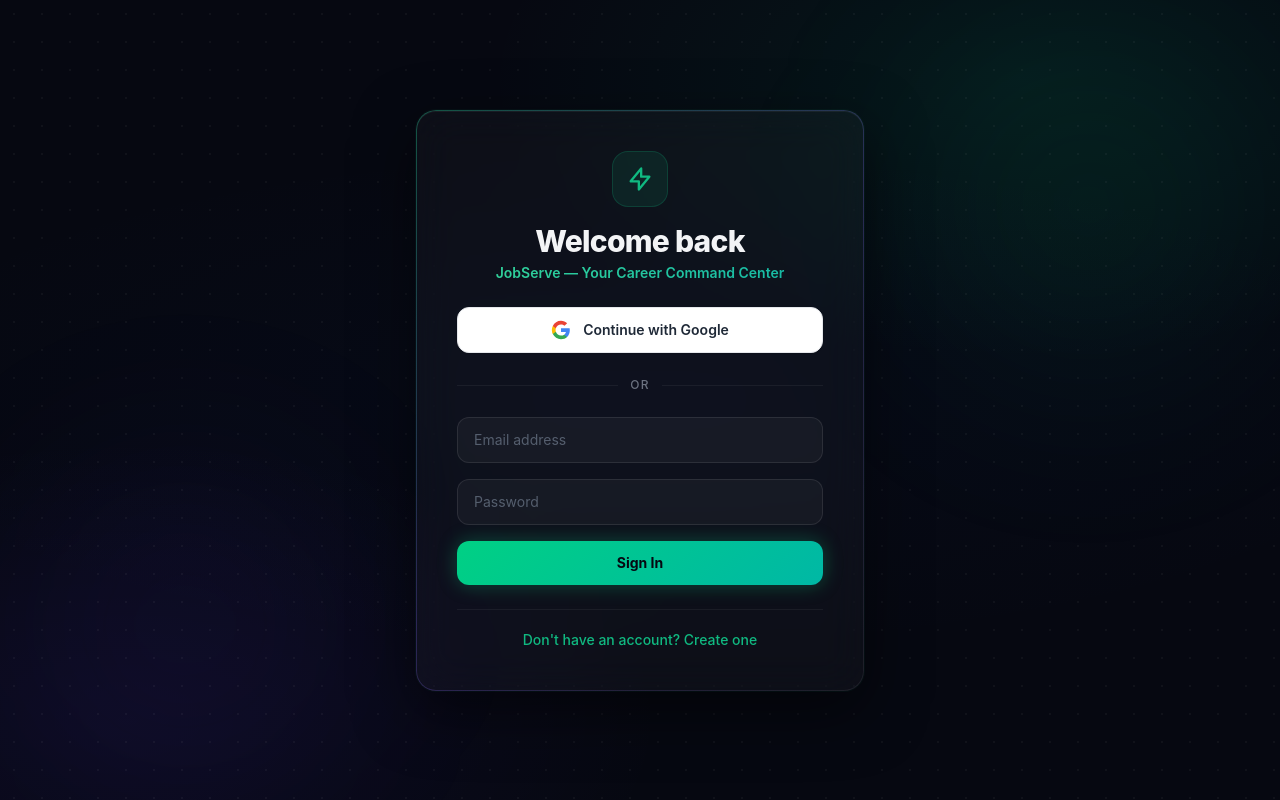
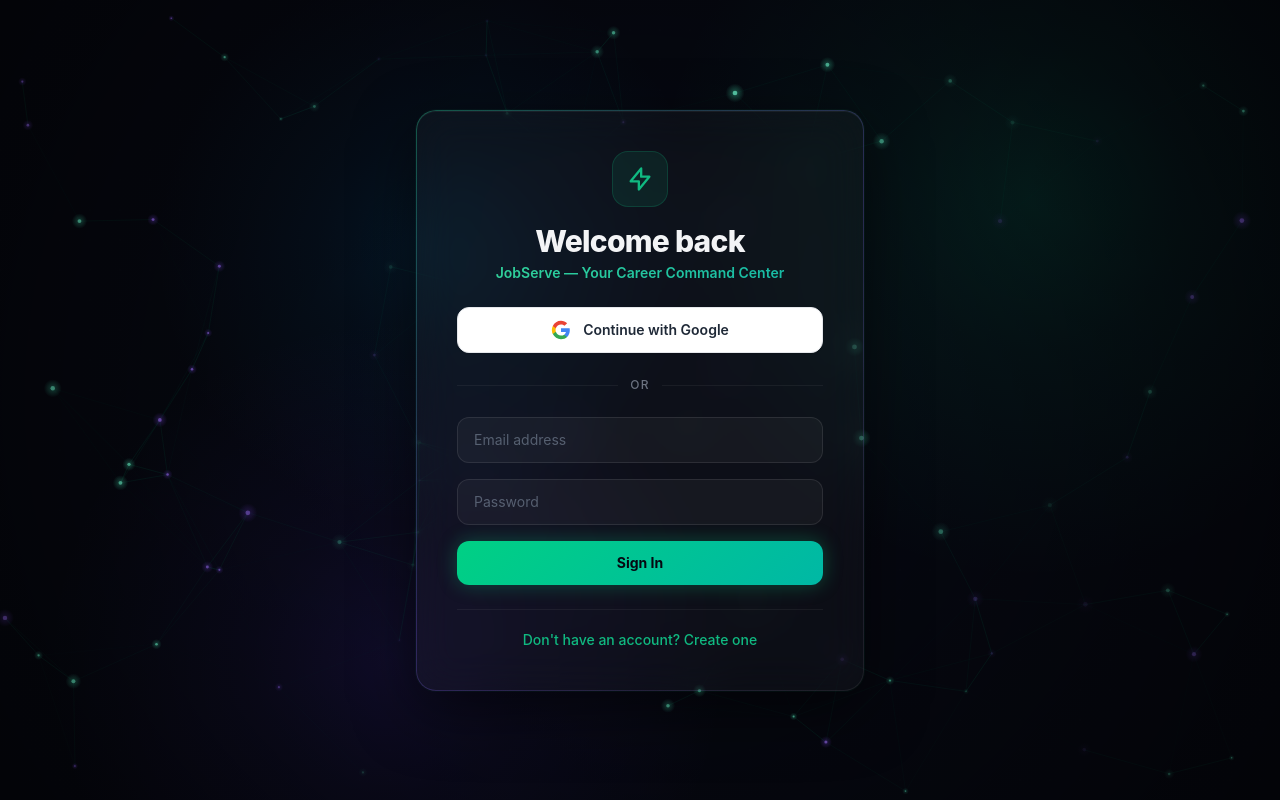
Before and after one commit to Gurjit-30/JobServe, a React (Create React App) app in the folder frontend/: page / in a window 1280 px wide. Built offline with nearby package versions, Linux system fonts and the light colour scheme; no server answers.

Commit message:
feat: canvas particle constellation animation background

```diff
--- a/frontend/src/App.js
+++ b/frontend/src/App.js
@@ -4,6 +4,7 @@
 import JobList from "./component/JobList";
 import Login from "./component/Login";
 import ResumeAnalyzer from "./component/ResumeAnalyzer";
+import AnimatedBackground from "./component/AnimatedBackground";
 
 const API = process.env.REACT_APP_API_URL;
 
@@ -55,6 +56,7 @@
 
   return (
     <div className="app-bg text-gray-100">
+      <AnimatedBackground />
       {/* NAVBAR */}
       <nav className="navbar-glass p-4 sticky top-0 z-50">
         <div className="max-w-4xl mx-auto flex justify-between items-center px-2">
--- /dev/null
+++ b/frontend/src/component/AnimatedBackground.js
@@ -0,0 +1,153 @@
+import React, { useEffect, useRef } from "react";
+
+export default function AnimatedBackground() {
+  const canvasRef = useRef(null);
+
+  useEffect(() => {
+    const canvas = canvasRef.current;
+    const ctx = canvas.getContext("2d");
+    let animId;
+
+    const resize = () => {
+      canvas.width  = window.innerWidth;
+      canvas.height = window.innerHeight;
+    };
+    resize();
+    window.addEventListener("resize", resize);
+
+    // ── Particles ──────────────────────────────────────────────────────────────
+    const PARTICLE_COUNT = 90;
+    const MAX_DIST = 140;
+
+    const particles = Array.from({ length: PARTICLE_COUNT }, () => ({
+      x:  Math.random() * window.innerWidth,
+      y:  Math.random() * window.innerHeight,
+      vx: (Math.random() - 0.5) * 0.45,
+      vy: (Math.random() - 0.5) * 0.45,
+      r:  Math.random() * 1.8 + 0.6,
+      // teal or purple tint
+      hue: Math.random() > 0.5 ? 162 : 260,
+    }));
+
+    // ── Orbs (large blurry glows) ─────────────────────────────────────────────
+    const orbs = [
+      { x: 0.8,  y: 0.1,  r: 380, color: "rgba(0,210,140,",  spd: 0.00012 },
+      { x: 0.15, y: 0.85, r: 340, color: "rgba(99,60,255,",   spd: 0.00009 },
+      { x: 0.5,  y: 0.45, r: 280, color: "rgba(0,140,210,",   spd: 0.00015 },
+    ];
+    let t = 0;
+
+    // ── Draw loop ─────────────────────────────────────────────────────────────
+    const draw = () => {
+      t++;
+      const W = canvas.width;
+      const H = canvas.height;
+
+      // Clear
+      ctx.clearRect(0, 0, W, H);
+
+      // Background base
+      ctx.fillStyle = "#060811";
+      ctx.fillRect(0, 0, W, H);
+
+      // Dot grid
+      ctx.fillStyle = "rgba(255,255,255,0.025)";
+      const gs = 30;
+      for (let gx = 0; gx < W; gx += gs) {
+        for (let gy = 0; gy < H; gy += gs) {
+          ctx.beginPath();
+          ctx.arc(gx, gy, 0.7, 0, Math.PI * 2);
+          ctx.fill();
+        }
+      }
+
+      // Animated aurora orbs
+      orbs.forEach((orb, i) => {
+        const px = (orb.x + Math.sin(t * orb.spd + i * 2.1) * 0.18) * W;
+        const py = (orb.y + Math.cos(t * orb.spd + i * 1.7) * 0.15) * H;
+        const grad = ctx.createRadialGradient(px, py, 0, px, py, orb.r);
+        grad.addColorStop(0,   orb.color + "0.13)");
+        grad.addColorStop(0.4, orb.color + "0.06)");
+        grad.addColorStop(1,   orb.color + "0)");
+        ctx.fillStyle = grad;
+        ctx.beginPath();
+        ctx.arc(px, py, orb.r, 0, Math.PI * 2);
+        ctx.fill();
+      });
+
+      // Particle connections
+      for (let i = 0; i < particles.length; i++) {
+        for (let j = i + 1; j < particles.length; j++) {
+          const dx = particles[i].x - particles[j].x;
+          const dy = particles[i].y - particles[j].y;
+          const dist = Math.sqrt(dx * dx + dy * dy);
+          if (dist < MAX_DIST) {
+            const alpha = (1 - dist / MAX_DIST) * 0.18;
+            ctx.strokeStyle = `rgba(0,210,140,${alpha})`;
+            ctx.lineWidth = 0.8;
+            ctx.beginPath();
+            ctx.moveTo(particles[i].x, particles[i].y);
+            ctx.lineTo(particles[j].x, particles[j].y);
+            ctx.stroke();
+          }
+        }
+      }
+
+      // Particles
+      particles.forEach((p) => {
+        // Update
+        p.x += p.vx;
+        p.y += p.vy;
+        if (p.x < 0 || p.x > W) p.vx *= -1;
+        if (p.y < 0 || p.y > H) p.vy *= -1;
+
+        // Pulse alpha
+        const pulse = 0.55 + 0.45 * Math.sin(t * 0.02 + p.x * 0.01);
+
+        // Draw glow
+        const glow = ctx.createRadialGradient(p.x, p.y, 0, p.x, p.y, p.r * 4);
+        glow.addColorStop(0,   `hsla(${p.hue},100%,65%,${pulse * 0.4})`);
+        glow.addColorStop(1,   `hsla(${p.hue},100%,65%,0)`);
+        ctx.fillStyle = glow;
+        ctx.beginPath();
+        ctx.arc(p.x, p.y, p.r * 4, 0, Math.PI * 2);
+        ctx.fill();
+
+        // Draw core dot
+        ctx.fillStyle = `hsla(${p.hue},100%,72%,${pulse * 0.85})`;
+        ctx.beginPath();
+        ctx.arc(p.x, p.y, p.r, 0, Math.PI * 2);
+        ctx.fill();
+      });
+
+      // Scanline vignette overlay
+      const vig = ctx.createRadialGradient(W/2, H/2, H*0.2, W/2, H/2, H*0.95);
+      vig.addColorStop(0, "rgba(0,0,0,0)");
+      vig.addColorStop(1, "rgba(0,0,0,0.55)");
+      ctx.fillStyle = vig;
+      ctx.fillRect(0, 0, W, H);
+
+      animId = requestAnimationFrame(draw);
+    };
+
+    draw();
+    return () => {
+      cancelAnimationFrame(animId);
+      window.removeEventListener("resize", resize);
+    };
+  }, []);
+
+  return (
+    <canvas
+      ref={canvasRef}
+      style={{
+        position: "fixed",
+        inset: 0,
+        width: "100%",
+        height: "100%",
+        zIndex: 0,
+        pointerEvents: "none",
+      }}
+    />
+  );
+}
--- a/frontend/src/component/Login.js
+++ b/frontend/src/component/Login.js
@@ -1,5 +1,6 @@
 import React, { useState, useEffect } from "react";
 import axios from "axios";
+import AnimatedBackground from "./AnimatedBackground";
 
 const API = process.env.REACT_APP_API_URL;
 
@@ -73,6 +74,7 @@
 
   return (
     <div className="app-bg flex items-center justify-center py-12 px-4 sm:px-6 lg:px-8">
+      <AnimatedBackground />
       {/* Background orbs come from CSS .app-bg ::before/::after */}
 
       <div className="max-w-md w-full space-y-6 glass-card gradient-border p-10 animate-fade-in-scale relative z-10">
--- a/frontend/src/index.css
+++ b/frontend/src/index.css
@@ -12,55 +12,8 @@
 .app-bg {
   min-height: 100vh;
   background-color: #060811;
-  background-image:
-    /* subtle dot grid */
-    radial-gradient(circle, rgba(255,255,255,0.04) 1px, transparent 1px),
-    /* deep teal glow top-right */
-    radial-gradient(ellipse 60% 50% at 80% 10%, rgba(0, 210, 140, 0.08) 0%, transparent 70%),
-    /* deep indigo glow bottom-left */
-    radial-gradient(ellipse 60% 50% at 10% 90%, rgba(99, 60, 255, 0.07) 0%, transparent 70%),
-    /* mid blue tint center */
-    radial-gradient(ellipse 80% 40% at 50% 50%, rgba(30, 80, 180, 0.04) 0%, transparent 80%);
-  background-size: 28px 28px, 100% 100%, 100% 100%, 100% 100%;
   position: relative;
-}
-
-/* Animated floating orbs */
-.app-bg::before,
-.app-bg::after {
-  content: '';
-  position: fixed;
-  border-radius: 50%;
-  filter: blur(80px);
-  pointer-events: none;
-  z-index: 0;
-}
-.app-bg::before {
-  width: 500px;
-  height: 500px;
-  background: radial-gradient(circle, rgba(0, 210, 140, 0.09) 0%, transparent 70%);
-  top: -100px;
-  right: -100px;
-  animation: orb-drift-a 18s ease-in-out infinite alternate;
-}
-.app-bg::after {
-  width: 450px;
-  height: 450px;
-  background: radial-gradient(circle, rgba(99, 60, 255, 0.08) 0%, transparent 70%);
-  bottom: -80px;
-  left: -80px;
-  animation: orb-drift-b 22s ease-in-out infinite alternate;
-}
-
-@keyframes orb-drift-a {
-  0%   { transform: translate(0, 0) scale(1); }
-  50%  { transform: translate(-60px, 80px) scale(1.1); }
-  100% { transform: translate(40px, -50px) scale(0.95); }
-}
-@keyframes orb-drift-b {
-  0%   { transform: translate(0, 0) scale(1); }
-  50%  { transform: translate(80px, -60px) scale(1.15); }
-  100% { transform: translate(-40px, 40px) scale(0.9); }
+  overflow: hidden;
 }
 
 /* ── Glass Card ──────────────────────────────────────────────────────────────── */
```
